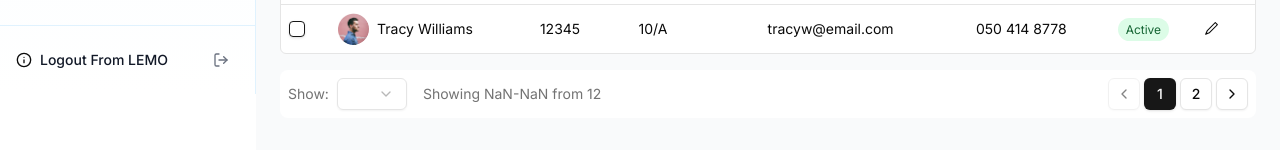
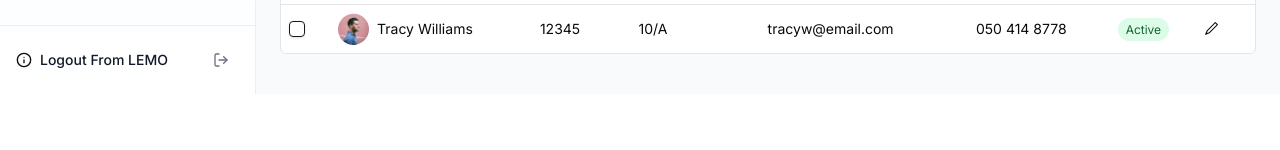
Before and after one commit to lemo-app/lemo-web-frontend, a Next.js app: page /dashboard/students in a window 1280 px wide. Shown: the part 706-856 px from the top of the page. After the commit the page ends 800 px from the top, so only its background shows below. Built offline with nearby package versions, Linux system fonts and the light colour scheme; no server answers.

Commit message:
Comment out Pagination component in AttendanceTable and StudentDashboard for future implementation and adjustments.

```diff
--- a/components/dashboard/students/attendance-table.tsx
+++ b/components/dashboard/students/attendance-table.tsx
@@ -71,12 +71,14 @@ export function AttendanceTable() {
         </Table>
       </div>
 
-      <Pagination
+      {/* <Pagination
         currentPage={currentPage}
         totalPages={Math.ceil(attendanceSummary.length / 10)}
         onPageChange={setCurrentPage}
         totalItems={attendanceSummary.length}
-      />
+        itemsPerPage={10}
+        onLimitChange={setItemsPerPage}
+      /> */}
 
       <WarningNoteModal
         isOpen={isWarningNoteModalOpen}
--- a/components/dashboard/students/student-dashboard.tsx
+++ b/components/dashboard/students/student-dashboard.tsx
@@ -227,12 +227,13 @@ export function StudentDashboard() {
             </Table>
           </div>
 
-          <Pagination
+          {/* <Pagination
             currentPage={currentPage}
             totalPages={Math.ceil(filteredStudents.length / 10)}
             onPageChange={setCurrentPage}
             totalItems={filteredStudents.length}
-          />
+            itemsPerPage={10}
+          /> */}
         </TabsContent>
 
         <TabsContent value="attendance" className="mt-4">
```
